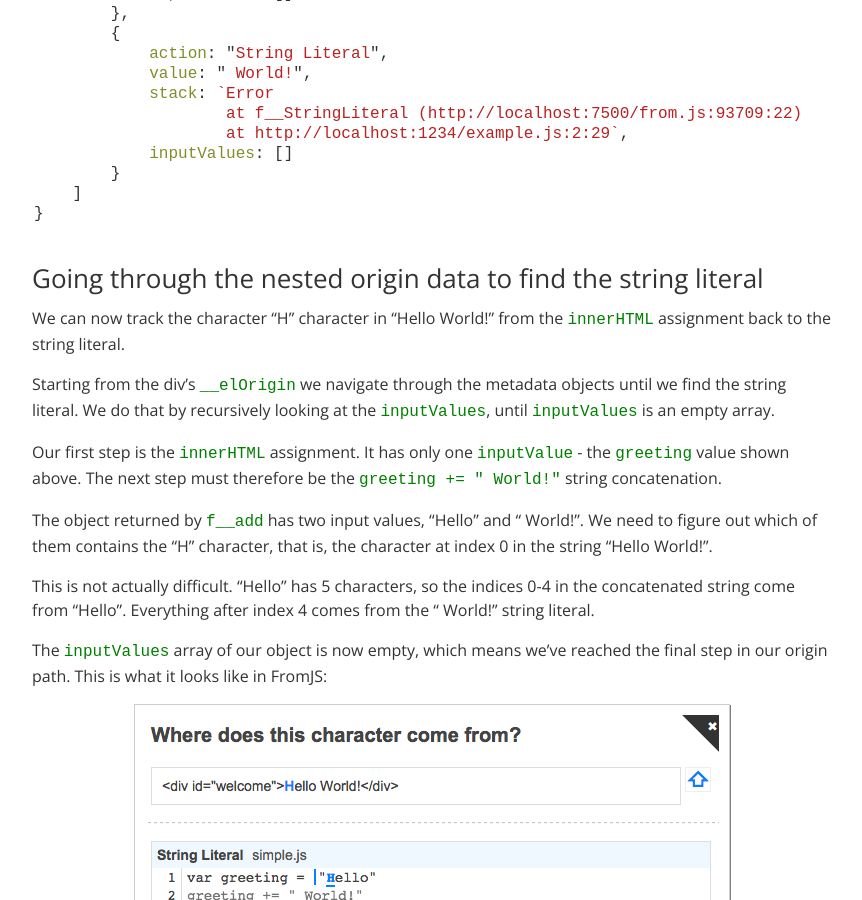
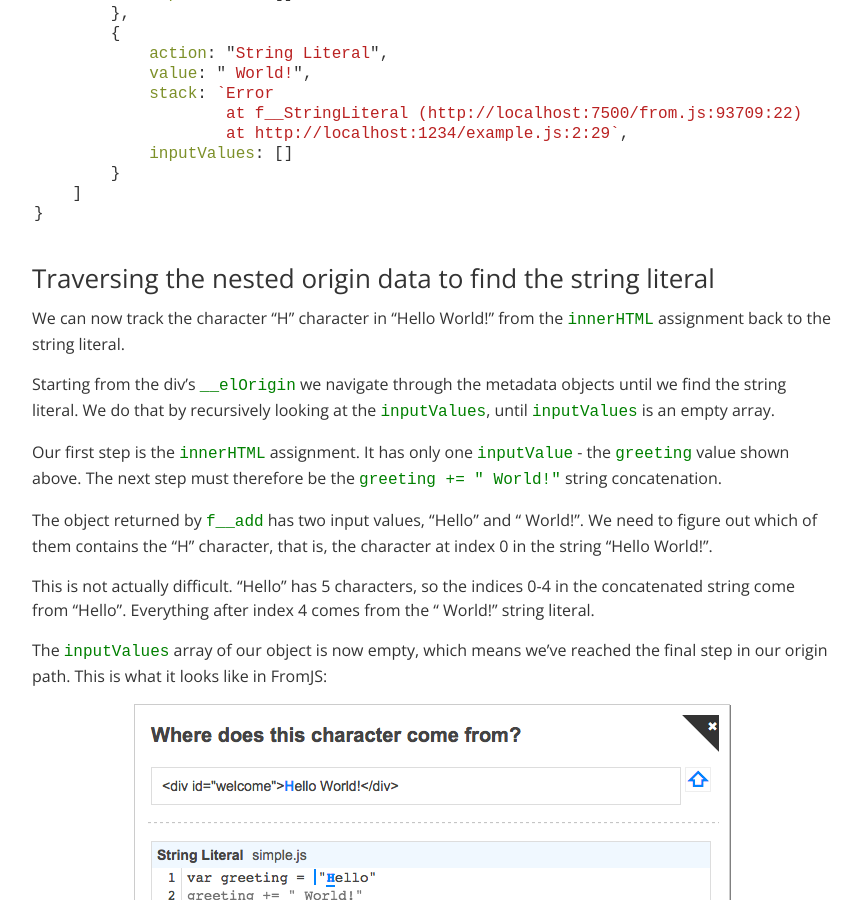
Before and after one commit to mattzeunert/mattzeunert.github.io, a Jekyll site: the page built from _posts/2016-10-04-how-from-js-works.md, in a window 1280 px wide and 900 px high, scrolled down 3677 px. Shown: the whole window, without its empty margins (106-968 px from the left). Built offline with Jekyll 4.4.1, drawn with Linux system fonts in a browser that asks for light colours; nearby versions of some CDN libraries; comment, search, counter and statistics services are not loaded.

Commit message:
Traverse.

```diff
--- a/_posts/2016-10-04-how-from-js-works.md
+++ b/_posts/2016-10-04-how-from-js-works.md
@@ -174,7 +174,7 @@ After this, the value of `greeting` is as follows:
 }
 {% endhighlight %}
 
-## Going through the nested origin data to find the string literal
+## Traversing the nested origin data to find the string literal
 
 We can now track the character "H" character in "Hello World!" from the `innerHTML` assignment back to the string literal.
 
```
